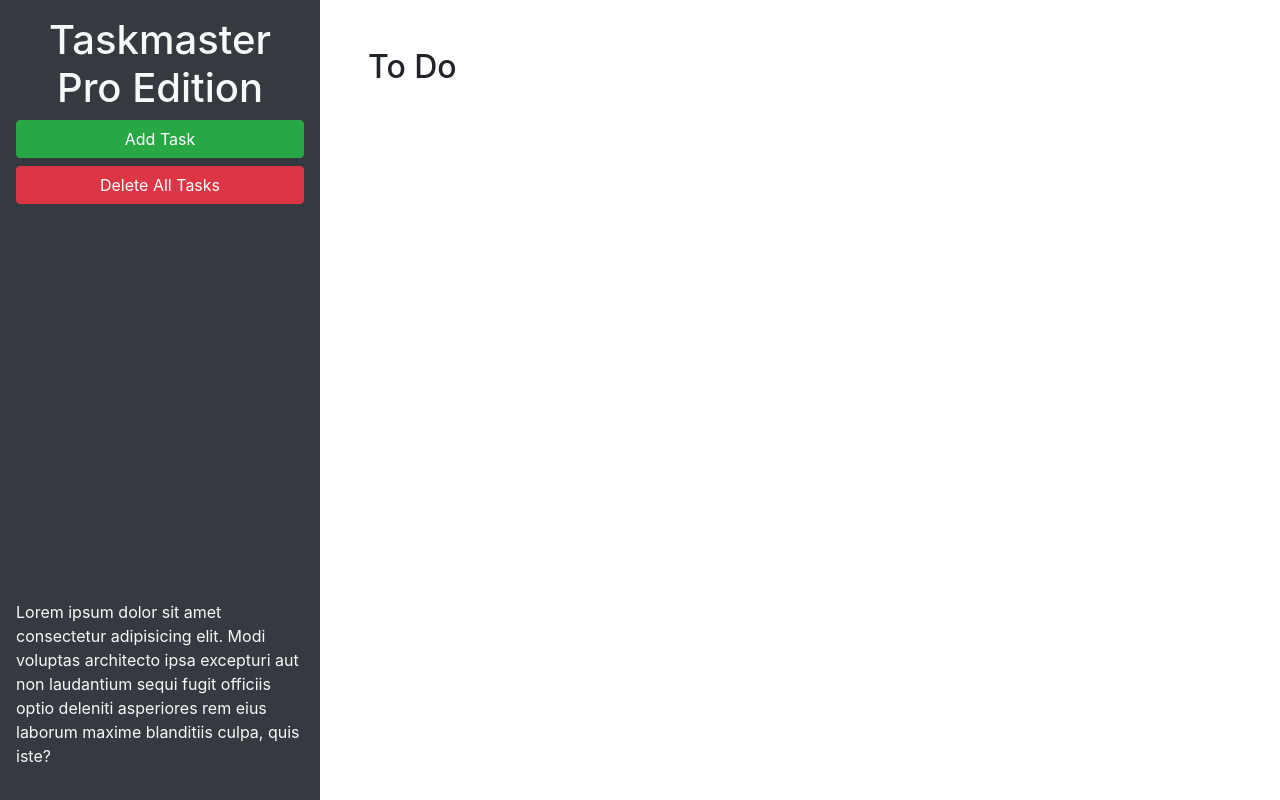
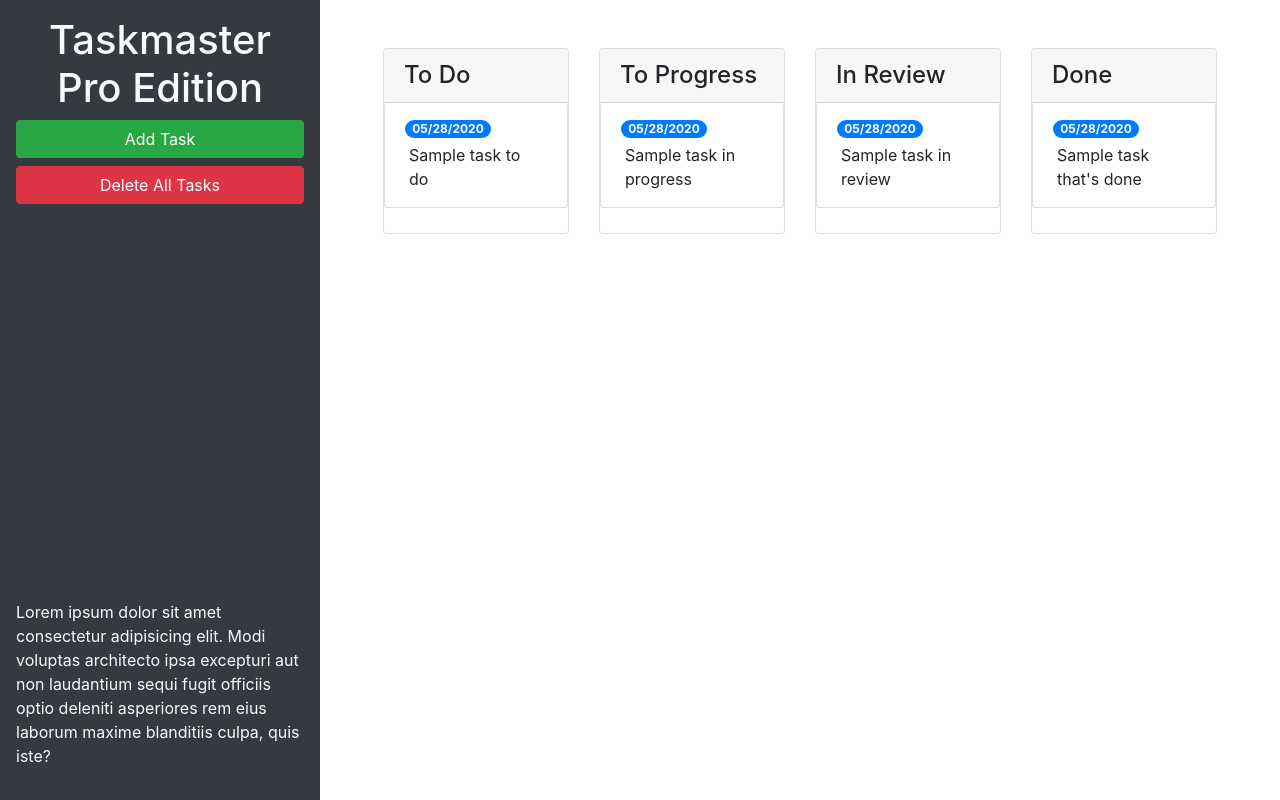
Before and after one commit to Mouse0226/taskmaster-pro, a plain HTML site: page index.html in a window 1280 px wide. Drawn offline with nearby package versions, Linux system fonts and the light colour scheme.

Commit message:
bootstrap additions

```diff
--- a/index.html
+++ b/index.html
@@ -24,9 +24,67 @@
       </p>
     </header>
     <main class="col-12 col-lg-9">
-      <div class="m-5">
-        <h2>To Do</h2>
-        <ul id="list-toDo" class="list-group"> </ul>
+      <div class="m-5 row justify-content-around">
+        <!-- todo start -->
+        <div class="col-12 col-md-6 col-xl-3 mb-3">
+          <div class="card">
+            <h4 class="card-header">
+              To Do
+            </h4>
+            <ul id="list-toDo" class="list-group">
+              <li class="list-group-item">
+                <span class="badge badge-primary badge-pill">05/28/2020</span>
+                <p class="m-1">Sample task to do</p>
+              </li>
+            </ul>
+          </div>
+        </div>
+        <!-- todo end -->
+        <!-- in progress start -->
+        <div class="col-12 col-md-6 col-xl-3 mb-3">
+          <div class="card">
+            <h4 class="card-header">
+              To Progress
+            </h4>
+            <ul id="list-inProgress" class="list-group">
+              <li class="list-group-item">
+                <span class="badge badge-primary badge-pill">05/28/2020</span>
+                <p class="m-1">Sample task in progress</p>
+              </li>
+            </ul>
+          </div>
+        </div>
+        <!-- in progress end -->
+        <!-- in review start-->
+        <div class="col-12 col-md-6 col-xl-3 mb-3">
+          <div class="card">
+            <h4 class="card-header">
+              In Review
+            </h4>
+            <ul id="list-inReview" class="list-group">
+              <li class="list-group-item">
+                <span class="badge badge-primary badge-pill">05/28/2020</span>
+                <p class="m-1">Sample task in review</p>
+              </li>
+            </ul>
+          </div>
+        </div>
+        <!-- in review end -->
+        <!-- done start -->
+        <div class="col-12 col-md-6 col-xl-3 mb-3">
+          <div class="card">
+            <h4 class="card-header">
+              Done
+            </h4>
+            <ul id="list-done" class="list-group">
+              <li class="list-group-item">
+                <span class="badge badge-primary badge-pill">05/28/2020</span>
+                <p class="m-1">Sample task that's done</p>
+              </li>
+            </ul>
+          </div>
+        </div>
+        <!-- done end -->
       </div>
     </main>
   </div>
@@ -46,11 +104,11 @@
           <form>
             <div class="form-group">
               <label for="modalTaskDescription">Task description</label>
-              <textarea id="modalTaskDescription" rows="3"></textarea>
+              <textarea id="modalTaskDescription" rows="3" class="form-control"></textarea>
             </div>
             <div class="form-group">
               <label for="modalDueDate">Due date</label>
-              <input type="text" id="modalDueDate" placeholder="mm/dd/yyyy" autocomplete="off" />
+              <input type="text" class="form-control" id="modalDueDate" placeholder="mm/dd/yyyy" autocomplete="off" />
             </div>
           </form>
         </div>
```
